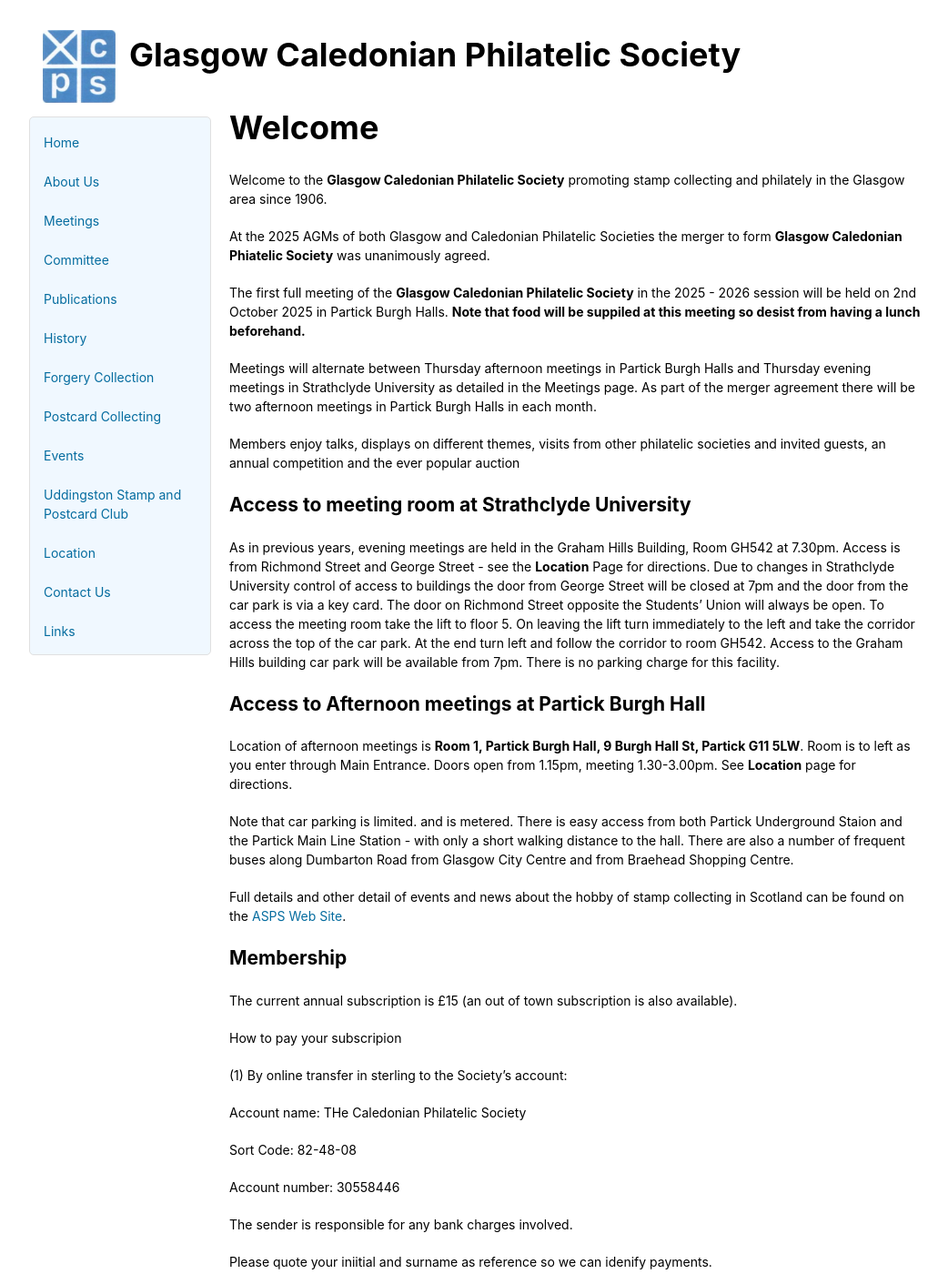
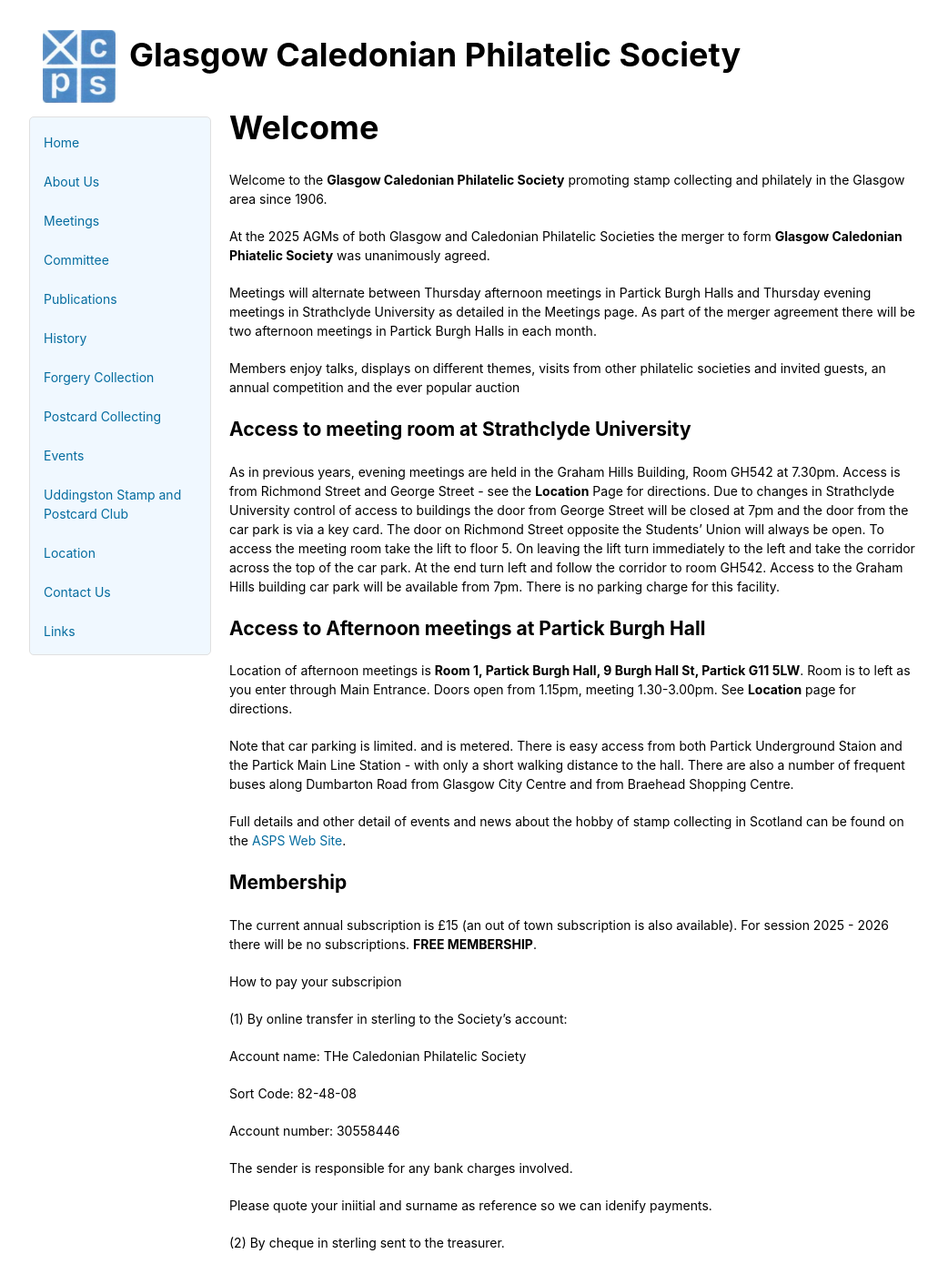
Before and after one commit to astalker/caledonian-stamps, a Jekyll site: the page built from index.md, in a window 1280 px wide and 1400 px high. Shown: the whole window at 91% size, without its empty margins (118-1160 px from the left). Built offline with Jekyll 4.4.1, drawn with Linux system fonts in a browser that asks for light colours; our own code applies the rules of GitHub Pages for plain Markdown files.

Commit message:
Free membership added

```diff
--- a/index.md
+++ b/index.md
@@ -3,8 +3,6 @@
 Welcome to the **Glasgow Caledonian Philatelic Society** promoting stamp collecting and philately in the Glasgow area since 1906.
 
 At the 2025 AGMs of both Glasgow and Caledonian Philatelic Societies the merger to form **Glasgow Caledonian Phiatelic Society** was unanimously agreed.
-
-The first full meeting of the **Glasgow Caledonian Philatelic Society** in the 2025 - 2026 session will be held on 2nd October 2025 in Partick Burgh Halls. **Note that food will be suppiled at this meeting so desist from having a lunch beforehand.**
 
 Meetings will alternate between Thursday afternoon meetings in Partick Burgh Halls and Thursday evening meetings in Strathclyde University as detailed in the Meetings page. As part of the merger agreement there will be two afternoon meetings in Partick Burgh Halls in each month.
 
@@ -24,7 +22,7 @@ Full details and other detail of events and news about the hobby of stamp collec
 
 ## Membership
 
-The current annual subscription is &pound;15 (an out of town subscription is also available).
+The current annual subscription is &pound;15 (an out of town subscription is also available). For session 2025 - 2026 there will be no subscriptions. **FREE MEMBERSHIP**.
 
 How to pay your subscripion
 
```
